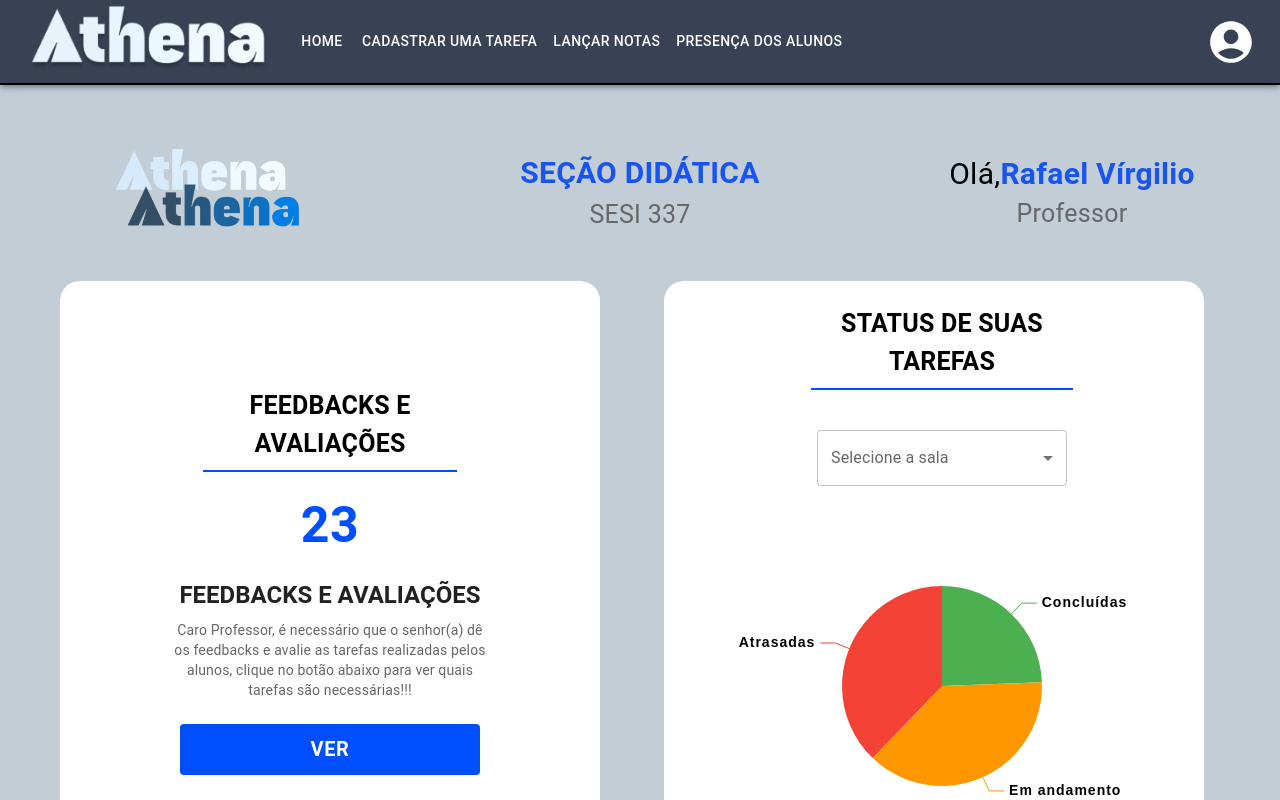
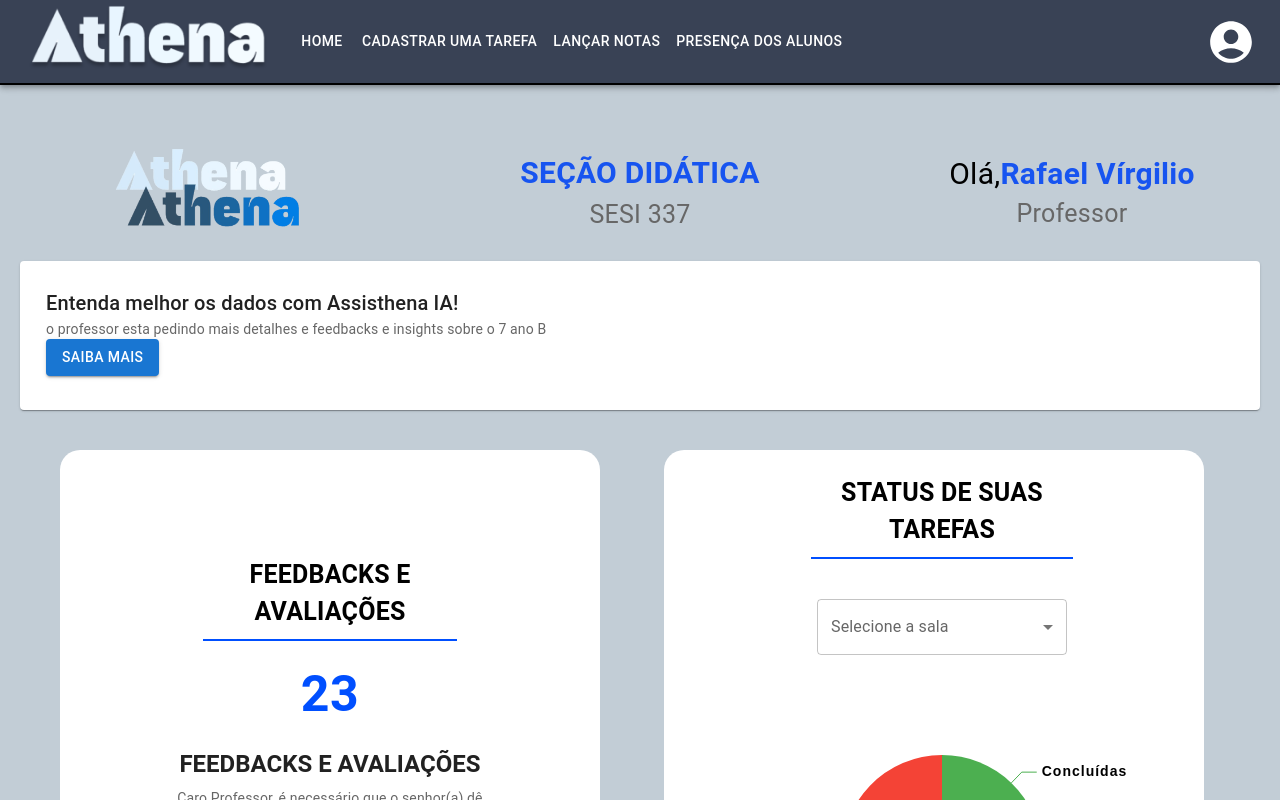
Before and after one commit to tomas-nogueira/front-end-athena-desktop, a React (Create React App) app: page /dashboard/tarefas/professor in a window 1280 px wide. Shown: the top 800 px of the page. Built offline with nearby package versions, Linux system fonts and the light colour scheme.

Commit message:
feat: get feedback

```diff
--- /dev/null
+++ b/src/Components/NotificationCard.jsx
@@ -0,0 +1,99 @@
+import React, { useState } from 'react';
+import { Card, CardContent, Typography, Button, Modal, Box } from '@mui/material';
+import styles from '../Styles/NotificationCard.module.css';
+
+const NotificationCard = ({ message, userId, userType }) => {
+  const [open, setOpen] = useState(false);
+  const [chatLog, setChatLog] = useState([]);
+  const [loading, setLoading] = useState(false);
+
+  const handleOpen = () => setOpen(true);
+  const handleClose = () => setOpen(false);
+
+  const handleClick = async () => {
+    setLoading(true);
+
+    fetch("http://localhost:3030/teste/assisthena/message", {
+      method: "POST",
+      headers: {
+        'Content-Type': 'application/json',
+      },
+      body: JSON.stringify({
+        message: message,
+        userId: "67102922db9e7ba8075983e9",
+        userType: "default",
+      }),
+    })
+      .then(response => response.json())
+      .then(json => {
+        if (json.response) {
+          // Exibir a resposta formatada no chat
+          const formattedResponse = formatResponse(json.response);
+          setChatLog(prevMessages => [...prevMessages, { text: formattedResponse, sender: 'assisthena' }]);
+        }
+      })
+      .catch(error => {
+        console.error('Erro ao enviar mensagem:', error);
+      })
+      .finally(() => {
+        setLoading(false);
+        handleOpen(); // Abrir o modal após a requisição
+      });
+  };
+
+  // Função para formatar o texto da resposta do backend
+  const formatResponse = (responseText) => {
+    return responseText
+      .replace(/\n\n/g, "\n\n") // Duas quebras de linha para parágrafos
+      .replace(/### (.+)\n/g, "<strong>$1</strong>\n") // Títulos em negrito
+      .replace(/- \*\*(.+?)\*\*/g, "<li><strong>$1</strong></li>"); // Bullet points com negrito
+  };
+
+  return (
+    <>
+      <Card className={styles.notificationCard}>
+        <CardContent>
+          <Typography variant="h6" component="div">
+            Entenda melhor os dados com Assisthena IA!
+          </Typography>
+          <Typography variant="body2" color="text.secondary">
+            {message}
+          </Typography>
+          <Button variant="contained" color="primary" onClick={handleClick} disabled={loading}>
+            {loading ? 'Enviando...' : 'Saiba Mais'}
+          </Button>
+        </CardContent>
+      </Card>
+
+      {/* Modal maior para o chat com 3 botões */}
+      <Modal open={open} onClose={handleClose} aria-labelledby="chat-modal" aria-describedby="chat-modal-description">
+        <Box className={styles.modalBox}>
+          <Typography id="chat-modal" variant="h6" component="h2">
+            Chat com Assisthena
+          </Typography>
+          <Box className={styles.chatLog}>
+            {chatLog.map((log, index) => (
+              <Typography key={index} variant="body1" dangerouslySetInnerHTML={{ __html: log.text }} />
+            ))}
+          </Box>
+          <Box className={styles.buttonsContainer}>
+            <Button variant="outlined" color="primary" onClick={() => handleClick('Entenda Melhor')}>
+              Entenda Melhor
+            </Button>
+            <Button variant="outlined" color="secondary" onClick={() => handleClick('Insights')}>
+              Insights
+            </Button>
+            <Button variant="outlined" color="success" onClick={() => handleClick('Aplicar Athena')}>
+              Aplicar Athena
+            </Button>
+          </Box>
+          <Button variant="outlined" onClick={handleClose}>
+            Fechar
+          </Button>
+        </Box>
+      </Modal>
+    </>
+  );
+};
+
+export default NotificationCard;
--- a/src/Pages/DashBoardTarefasProfessor.jsx
+++ b/src/Pages/DashBoardTarefasProfessor.jsx
@@ -6,6 +6,7 @@
 import Graph from '../Components/Graph'
 import Select from '../Components/Select'
 import HeaderDashboards from '../Components/HeaderDashboards'
+import NotificationCard from '../Components/NotificationCard'
 
 function DashBoardTarefas() {
   const [selectedClass, setSelectedClass] = useState('');
@@ -48,9 +49,13 @@
   ];
   return (
     <>
-    <Header textBar1="Home" textBar2="Cadastrar uma Tarefa" textBar3="Lançar Notas" textBar4='Presença dos Alunos'/>
-    <HeaderDashboards name='Rafael Vírgilio' institution='SESI 337' role='Professor'/>
-      <Grid container spacing={2} sx={{ marginTop: 5, display: 'flex', flexDirection: 'row', justifyContent: 'center', alignItems: 'center', gap: 8, marginBottom: 10}}>
+      <Header textBar1="Home" textBar2="Cadastrar uma Tarefa" textBar3="Lançar Notas" textBar4='Presença dos Alunos' />
+      <HeaderDashboards name='Rafael Vírgilio' institution='SESI 337' role='Professor' />
+      <NotificationCard
+        message="o professor esta pedindo mais detalhes e feedbacks e insights sobre o 7 ano B"
+        apiRoute="/api/feedback/professor"
+      />
+      <Grid container spacing={2} sx={{ marginTop: 5, display: 'flex', flexDirection: 'row', justifyContent: 'center', alignItems: 'center', gap: 8, marginBottom: 10 }}>
         <Grid
           item
           xs={12}
@@ -66,6 +71,7 @@
             height: '600px'
           }}
         >
+
           <Typography
             sx={{
               textAlign: 'center',
@@ -103,7 +109,7 @@
                 23
               </Typography>
               <CardContent sx={{ textAlign: 'center' }}>
-            <Typography gutterBottom variant="h5" component="div" sx={{fontWeight: 'bold'}}>
+                <Typography gutterBottom variant="h5" component="div" sx={{ fontWeight: 'bold' }}>
                   FEEDBACKS E AVALIAÇÕES
                 </Typography>
                 <Typography variant="body2" sx={{ color: 'text.secondary' }}>
@@ -133,7 +139,7 @@
             </CardActions>
           </Card>
         </Grid>
-  <Grid item xs={12} sm={5} sx={{backgroundColor: 'white',  borderRadius: 5, height: '600px' }}>
+        <Grid item xs={12} sm={5} sx={{ backgroundColor: 'white', borderRadius: 5, height: '600px' }}>
           <Typography
             sx={{
               textAlign: 'center',
@@ -148,7 +154,7 @@
           >
             STATUS DE SUAS TAREFAS
           </Typography>
-    <Box sx={{display: 'flex', flexDirection: 'column', alignItems: 'center', padding: 5}}>
+          <Box sx={{ display: 'flex', flexDirection: 'column', alignItems: 'center', padding: 5 }}>
             <Select
               label="Selecione a sala"
               menuItems={classOptions}
@@ -165,7 +171,7 @@
             />
           </Box>
         </Grid>
-  <Grid item xs={12} sm={5} sx={{backgroundColor: 'white',  borderRadius: 5, height: '600px'}}>
+        <Grid item xs={12} sm={5} sx={{ backgroundColor: 'white', borderRadius: 5, height: '600px' }}>
           <Typography
             sx={{
               textAlign: 'center',
@@ -180,7 +186,7 @@
           >
             DESEMPENHO DE SUAS SALAS
           </Typography>
-        <Box sx={{display: 'flex', flexDirection: 'column', alignItems: 'center', padding: 5}}>
+          <Box sx={{ display: 'flex', flexDirection: 'column', alignItems: 'center', padding: 5 }}>
             <Select
               label="Selecione a sala"
               menuItems={classOptions2}
@@ -199,7 +205,7 @@
           </Box>
         </Grid>
       </Grid>
-    <Footer/>
+      <Footer />
     </>
   )
 }
--- /dev/null
+++ b/src/Styles/NotificationCard.module.css
@@ -0,0 +1,37 @@
+.notificationCard {
+    margin: 20px;
+    padding: 10px;
+    box-shadow: 0px 4px 12px rgba(0, 0, 0, 0.1);
+  }
+
+  .modalBox {
+    position: absolute;
+    top: 50%;
+    left: 50%;
+    transform: translate(-50%, -50%);
+    width: 600px; /* Aumentado para um modal maior */
+    background-color: white;
+    padding: 20px;
+    border-radius: 8px;
+    box-shadow: 0px 4px 20px rgba(0, 0, 0, 0.1);
+  }
+
+  .chatLog {
+    max-height: 400px; /* Aumentado para comportar mais texto */
+    overflow-y: auto;
+    margin-top: 20px;
+    margin-bottom: 20px;
+    padding: 10px;
+    background-color: #f4f4f4;
+    border-radius: 8px;
+  }
+
+  .buttonsContainer {
+    display: flex;
+    justify-content: space-between;
+    margin-top: 20px;
+  }
+
+  button {
+    margin-right: 10px;
+  }
```
Lines whose indentation alone changed are shown as unchanged.
